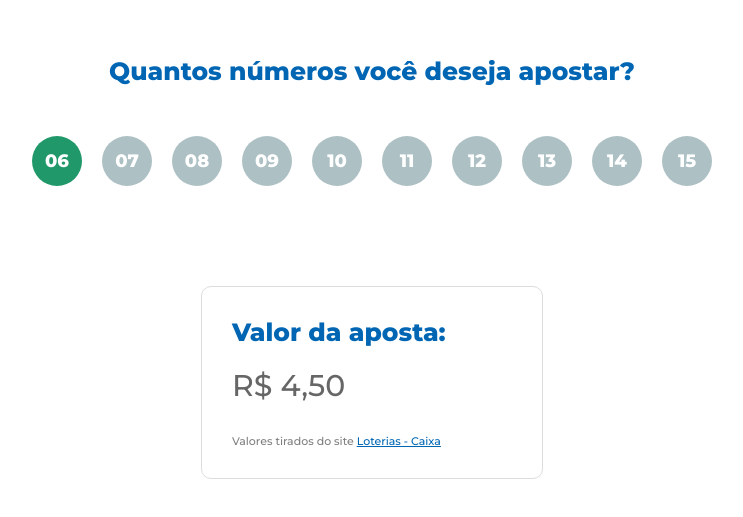
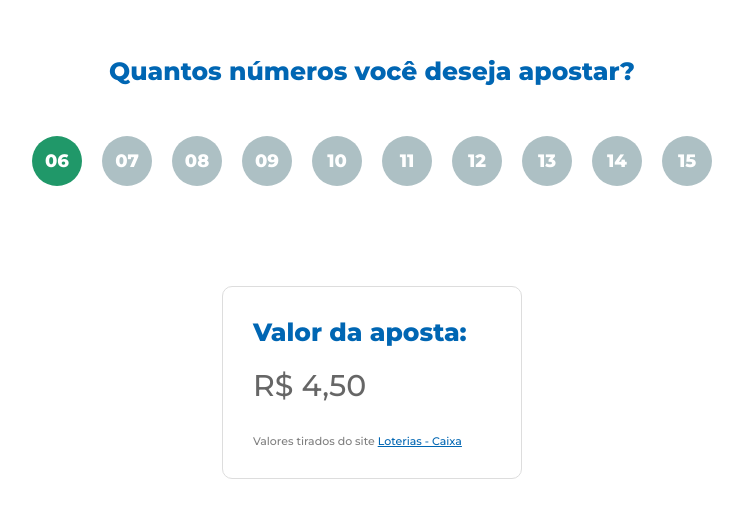
Before and after one commit to rolwane/mega-sena-game, a plain HTML site: page index.html in a window 1280 px wide. Shown: the part 197-714 px from the top of the page, without its empty margins (268-1011 px from the left). Drawn offline with Linux system fonts and the light colour scheme.

Commit message:
CSS corrigido - box-sizing

```diff
--- a/css/style.css
+++ b/css/style.css
@@ -3,6 +3,7 @@
 * {
     margin: 0;
     padding: 0;
+    box-sizing: border-box;
     font-family: Montserrat, sans-serif;
 }
 
@@ -80,7 +81,7 @@ main {
     padding: 30px;
     margin: 100px auto;
     width: 100%;
-    max-width: 280px;
+    max-width: 300px;
 }
 
 #valor {
```
